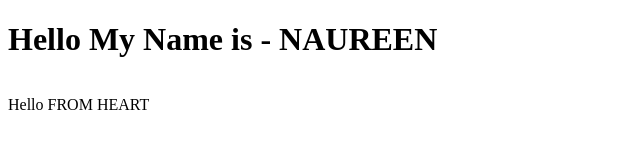
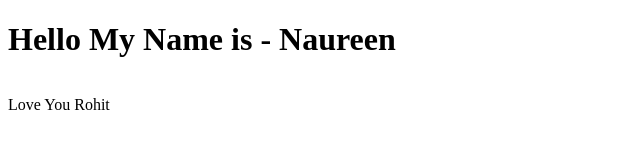
Before and after one commit to Naureen1996/Naureen, a plain HTML site: page index.html in a window 1280 px wide. Shown: the whole page, without its empty margins (0-640 px from the left). Drawn offline with Linux system fonts and the light colour scheme.

Commit message:
Update index.html

```diff
--- a/index.html
+++ b/index.html
@@ -7,10 +7,10 @@
     <title>Basic HTML</title>
 </head>
 <body>
-    <h1 style="align-content: center">Hello My Name is - NAUREEN</h1>
+    <h1 style="align-content: center">Hello My Name is - Naureen</h1>
     <div style="align-content: center">
         <p>
-            Hello FROM HEART
+            Love You Rohit
         </p>
     </div>
 </body>
```
